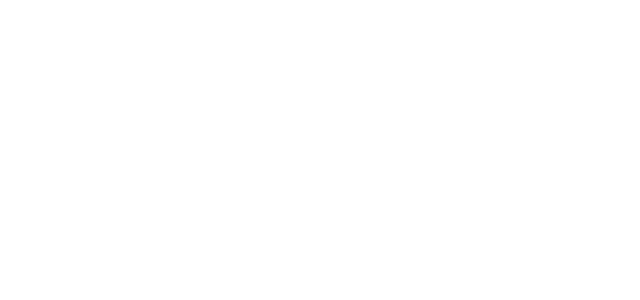
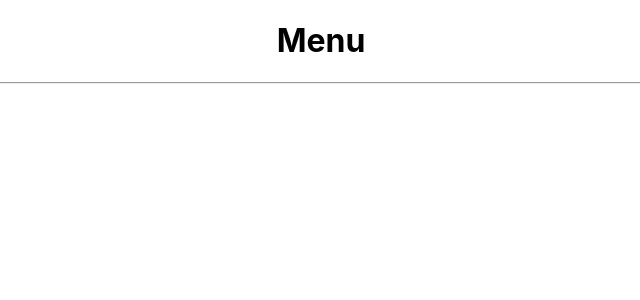
Before and after one commit to mayela101/Web-Dev-2025, a React (Create React App) app in the folder bytes/: page / in a window 1280 px wide. Shown: the top 300 px of the page, without its empty margins (319-959 px from the left). Built offline with nearby package versions, Linux system fonts and the light colour scheme.

Commit message:
Added menu page structure

```diff
--- a/bytes/src/App.js
+++ b/bytes/src/App.js
@@ -1,9 +1,10 @@
 import './App.css';
+import Menu from './Menu';
 
 function App() {
   return (
     <div className="App">
-
+      <Menu />
     </div>
   );
 }
--- /dev/null
+++ b/bytes/src/Menu.js
@@ -0,0 +1,23 @@
+import React from "react";
+
+function Menu() {
+
+    return(
+        <header>
+            <h1> Menu </h1>
+            <hr></hr>
+
+            <body>
+                <p> introduction text here </p>
+            </body>
+
+
+
+        </header>
+
+
+
+    );
+}
+
+export default Menu;
```
Also changed, not shown: 1 other file (tests, documents, lock files or other folders).
